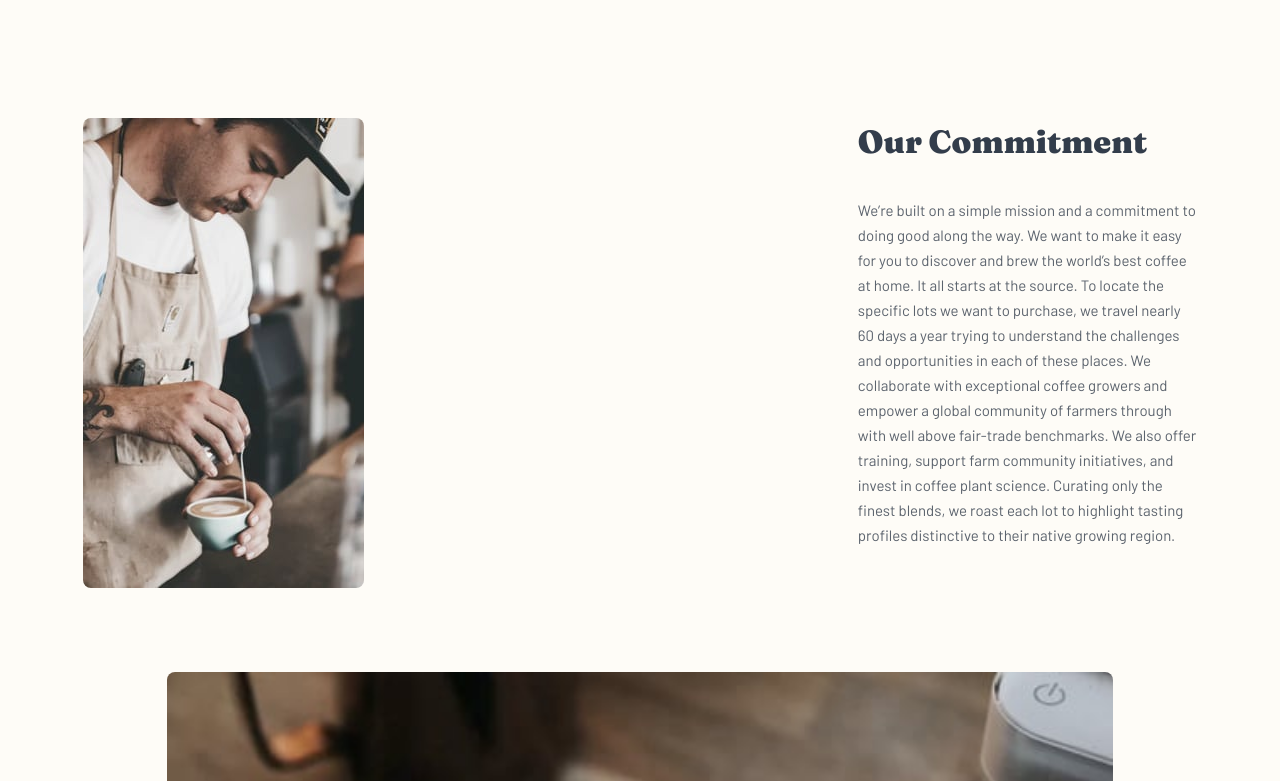
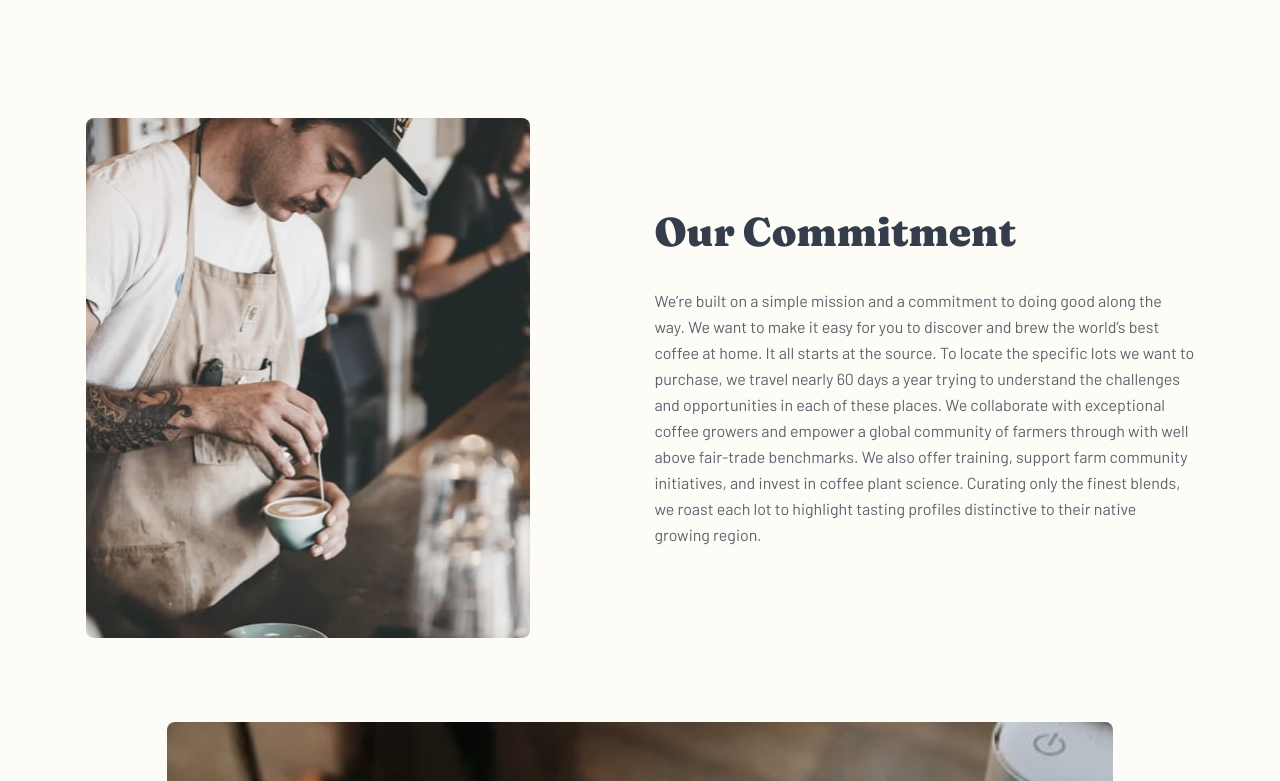
Before and after one commit to gabrielmorandi/Coffeeroasters-Subscription-Site, a React (Vite) app in the folder COFEEROASTERS/: page /about in a window 1280 px wide. Shown: the part 599-1380 px from the top of the page. Built offline with nearby package versions, Linux system fonts and the light colour scheme.

Commit message:
feature: commitment desktop version

```diff
--- a/COFEEROASTERS/src/css/index.css
+++ b/COFEEROASTERS/src/css/index.css
@@ -782,6 +782,7 @@ main #commitment {
 main #commitment .container-flex {
   flex-direction: column;
   gap: 7.5rem;
+  max-width: 69.3rem;
 }
 main #commitment .container-flex .our {
   display: flex;
@@ -809,10 +810,21 @@ main #commitment .container-flex .our picture img {
     height: 29.375rem;
   }
 }
+@media (min-width: 1024px) {
+  main #commitment .container-flex .our picture img {
+    width: 27.8rem;
+    height: 32.5rem;
+  }
+}
 main #commitment .container-flex .our .our-content {
   display: flex;
   flex-direction: column;
   gap: 2rem;
+}
+@media (min-width: 1024px) {
+  main #commitment .container-flex .our .our-content {
+    justify-content: center;
+  }
 }
 main #commitment .container-flex .our .our-content h2 {
   color: #333D4B;
@@ -828,6 +840,12 @@ main #commitment .container-flex .our .our-content h2 {
     text-align: left;
   }
 }
+@media (min-width: 1024px) {
+  main #commitment .container-flex .our .our-content h2 {
+    font-size: 2.5rem;
+    max-width: 22.7rem;
+  }
+}
 main #commitment .container-flex .our p {
   color: #333D4B;
   text-align: center;
@@ -839,8 +857,15 @@ main #commitment .container-flex .our p {
 }
 @media (min-width: 768px) {
   main #commitment .container-flex .our p {
-    max-width: 21.1875rem;
+    min-width: 21.1875rem;
     text-align: left;
+  }
+}
+@media (min-width: 1024px) {
+  main #commitment .container-flex .our p {
+    font-size: 1rem;
+    line-height: 1.625rem;
+    max-width: 33.75rem;
   }
 }
 main #quality {
--- a/COFEEROASTERS/src/pages/About.jsx
+++ b/COFEEROASTERS/src/pages/About.jsx
@@ -5,6 +5,7 @@ import Footer from "../components/Footer"
 
 import Commitment from "../assets/about/mobile/image-commitment.jpg"
 import CommitmentTablet from "../assets/about/tablet/image-commitment.jpg"
+import CommitmentDesk from "../assets/about/desktop/image-commitment.jpg"
 import Quality from "../assets/about/mobile/image-quality.jpg"
 import UK from "../assets/about/desktop/illustration-uk.svg"
 import Australia from "../assets/about/desktop/illustration-australia.svg"
@@ -19,6 +20,7 @@ function AboutPage() {
           <div className="container-flex">
             <div className="our">
               <picture>
+                <source srcset={CommitmentDesk} media="(min-width: 1024px)" />
                 <source srcset={CommitmentTablet} media="(min-width: 768px)" />
                 <img src={Commitment} alt="Our commitment" />
               </picture>
--- a/COFEEROASTERS/src/sass/components/main.sass
+++ b/COFEEROASTERS/src/sass/components/main.sass
@@ -368,6 +368,7 @@ main
     .container-flex
       flex-direction: column
       gap: 7.5rem
+      max-width: 69.3rem
       .our
         display: flex
         flex-direction: column
@@ -385,10 +386,15 @@ main
             @include m.tablet()
               width: 17.5625rem
               height: 29.375rem
+            @include m.desktop()
+              width: 27.8rem
+              height: 32.5rem
         .our-content
           display: flex
           flex-direction: column
           gap: 2rem
+          @include m.desktop()
+            justify-content: center
           h2
             color: v.$grey-blue
             text-align: center
@@ -399,6 +405,9 @@ main
             @include m.tablet()
               max-width: 21.1875rem
               text-align: left
+            @include m.desktop()
+              font-size: 2.5rem
+              max-width: 22.7rem
         p
           color: #333D4B
           text-align: center
@@ -408,8 +417,12 @@ main
           line-height: 1.5625rem
           opacity: 0.800000011920929
           @include m.tablet()
-            max-width: 21.1875rem
+            min-width: 21.1875rem
             text-align: left
+          @include m.desktop()
+            font-size: 1rem
+            line-height: 1.625rem
+            max-width: 33.75rem
   #quality
     width: 100%
     display: grid
```
Also changed, not shown: 1 other file (tests, documents, lock files or other folders).
